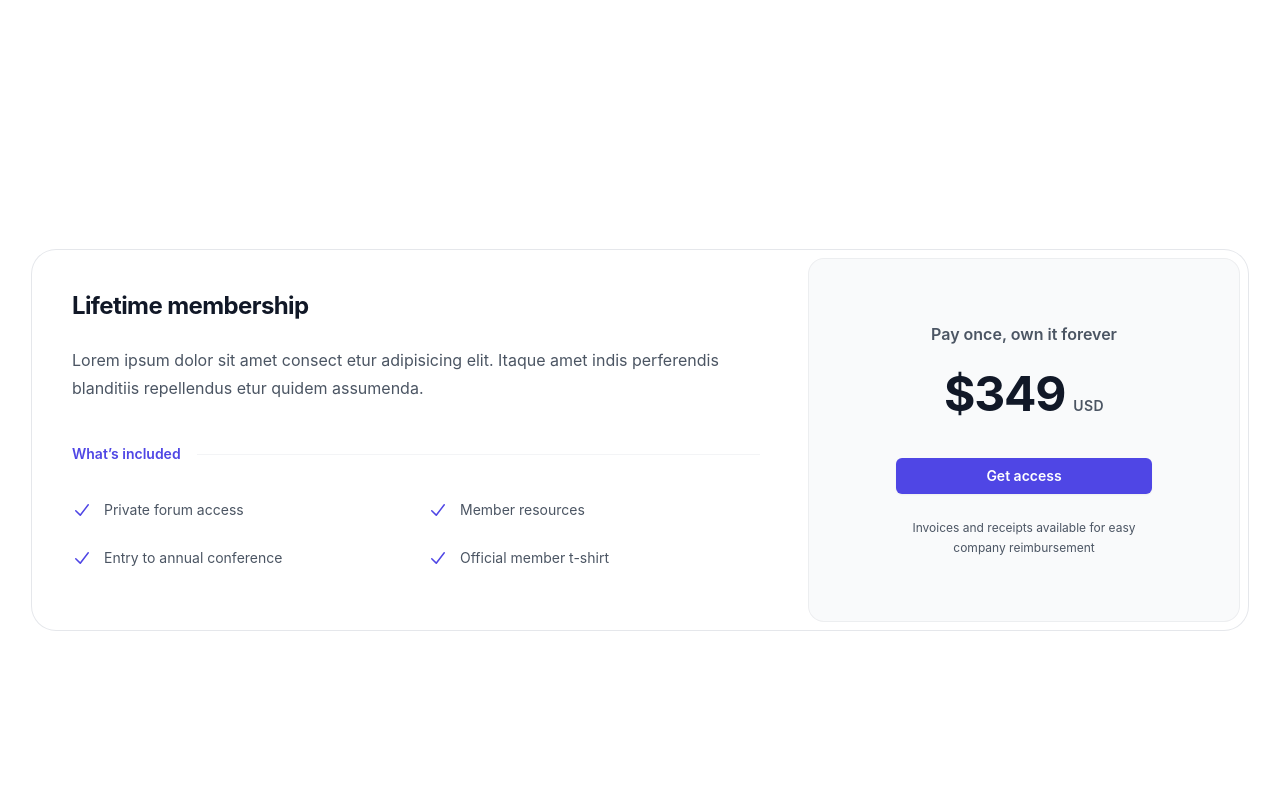
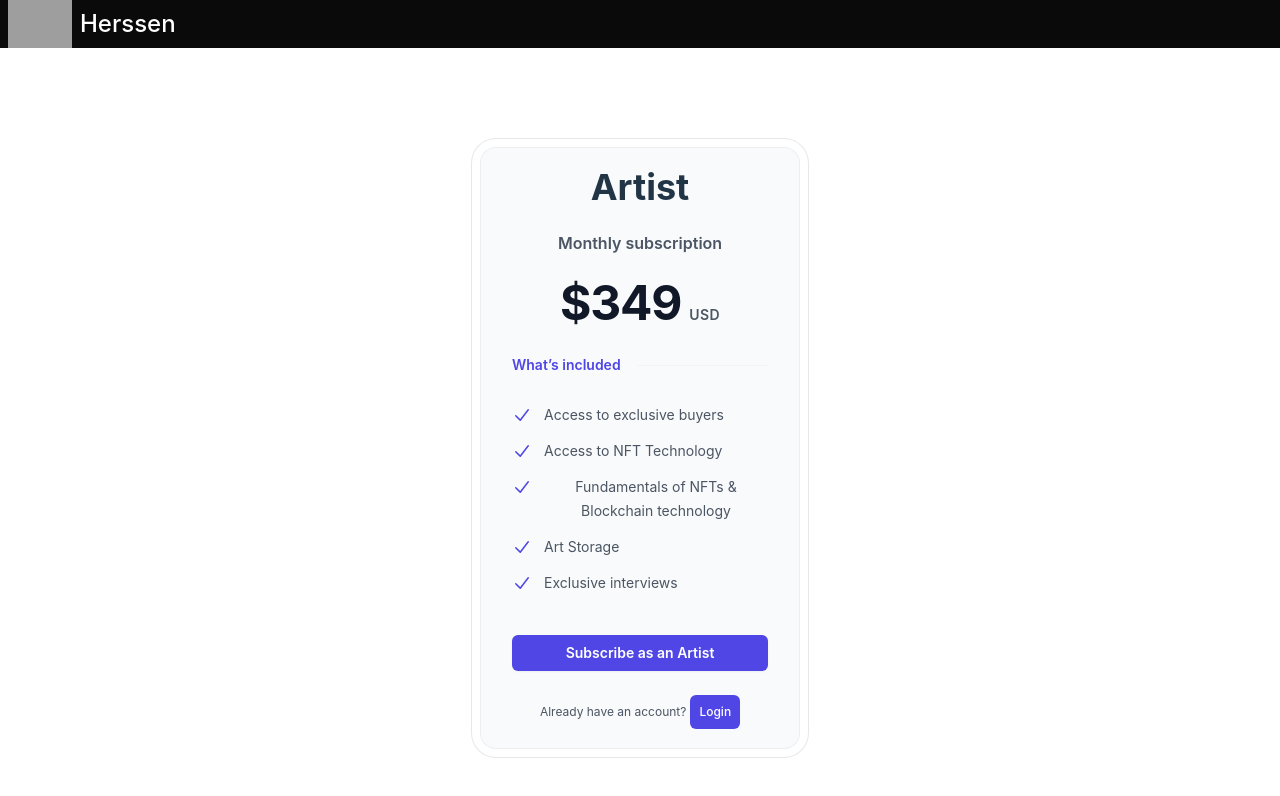
Before and after one commit to SantiagoOscarVera/herssen-client, a React (Vite) app: page /artist in a window 1280 px wide. Shown: the top 796 px of the page. Built offline with nearby package versions, Linux system fonts and the light colour scheme; grey boxes are pictures that could not be loaded.

Commit message:
dejo un pricing mejorado

```diff
--- a/src/components/Artist/Pricing/PricingArtist.jsx
+++ b/src/components/Artist/Pricing/PricingArtist.jsx
@@ -1,61 +1,75 @@
 import React from 'react';
-
+import Layout from '../../Layouts/LayoutCliente';
 
 const PricingArtist = () => {
   return (
-        <div class="bg-white py-24 sm:py-32">
-  <div class="mx-auto max-w-7xl px-6 lg:px-8">
-    <div class="mx-auto mt-16 max-w-2xl rounded-3xl ring-1 ring-gray-200 sm:mt-20 lg:mx-0 lg:flex lg:max-w-none">
-      <div class="p-8 sm:p-10 lg:flex-auto">
-        <h3 class="text-2xl font-bold tracking-tight text-gray-900">Lifetime membership</h3>
-        <p class="mt-6 text-base leading-7 text-gray-600">Lorem ipsum dolor sit amet consect etur adipisicing elit. Itaque amet indis perferendis blanditiis repellendus etur quidem assumenda.</p>
-        <div class="mt-10 flex items-center gap-x-4">
-          <h4 class="flex-none text-sm font-semibold leading-6 text-indigo-600">What’s included</h4>
-          <div class="h-px flex-auto bg-gray-100"></div>
+    <div className="h-screen flex flex-col">
+      <Layout main="h-full max-w-screen-xl flex m-auto">
+        <div className="flex flex-col justify-center items-center bg-white min-h-screen w-full mx-auto">
+          <div className="max-w-7xl px-6 lg:px-8 ">
+            <div className="mx-auto mt-16 max-w-2xl rounded-3xl ring-1 ring-gray-200 sm:mt-10 sm:mb-10 lg:mx-0 lg:flex lg:max-w-none">
+              <div className="-mt-2 p-2 lg:mt-0 lg:w-full lg:max-w-md lg:flex-shrink-0">
+                <div className="rounded-2xl bg-gray-50 py-10 text-center ring-1 ring-inset ring-gray-900/5 flex flex-col justify-center py-5">
+                  <div className="mx-auto max-w-xs px-8">
+                  <h1 className="text-4xl font-bold mb-6">Artist</h1>
+                    <p className="text-base font-semibold text-gray-600">Monthly subscription</p>
+                    <p className="mt-6 flex items-baseline justify-center gap-x-2">
+                      <span className="text-5xl font-bold tracking-tight text-gray-900">$349</span>
+                      <span className="text-sm font-semibold leading-6 tracking-wide text-gray-600">USD</span>
+                    </p>
+                    <div className=" ">
+                      <div className="mt-8 flex items-center gap-x-4">
+                        <h4 className="flex-none text-sm font-semibold leading-3 text-indigo-600">What’s included</h4>
+                        <div className="h-px flex-auto bg-gray-100"></div>
                       </div>
-        <ul role="list" class="mt-8 grid grid-cols-1 gap-4 text-sm leading-6 text-gray-600 sm:grid-cols-2 sm:gap-6">
-          <li class="flex gap-x-3">
-            <svg class="h-6 w-5 flex-none text-indigo-600" viewBox="0 0 20 20" fill="currentColor" aria-hidden="true">
-              <path fill-rule="evenodd" d="M16.704 4.153a.75.75 0 01.143 1.052l-8 10.5a.75.75 0 01-1.127.075l-4.5-4.5a.75.75 0 011.06-1.06l3.894 3.893 7.48-9.817a.75.75 0 011.05-.143z" clip-rule="evenodd" />
+                      <ul role="list" className="mt-8 grid grid-cols-1 gap-4 text-sm leading-6 text-gray-600 sm:grid-cols-1 sm:gap-3">
+                        <li className="flex gap-x-3">
+                          <svg className="h-6 w-5 flex-none text-indigo-600" viewBox="0 0 20 20" fill="currentColor" aria-hidden="true">
+                            <path fillRule="evenodd" d="M16.704 4.153a.75.75 0 01.143 1.052l-8 10.5a.75.75 0 01-1.127.075l-4.5-4.5a.75.75 0 011.06-1.06l3.894 3.893 7.48-9.817a.75.75 0 011.05-.143z" clipRule="evenodd" />
                           </svg>
-            Private forum access
+                          Access to exclusive buyers
                         </li>
-          <li class="flex gap-x-3">
-            <svg class="h-6 w-5 flex-none text-indigo-600" viewBox="0 0 20 20" fill="currentColor" aria-hidden="true">
-              <path fill-rule="evenodd" d="M16.704 4.153a.75.75 0 01.143 1.052l-8 10.5a.75.75 0 01-1.127.075l-4.5-4.5a.75.75 0 011.06-1.06l3.894 3.893 7.48-9.817a.75.75 0 011.05-.143z" clip-rule="evenodd" />
+                        <li className="flex gap-x-3">
+                          <svg className="h-6 w-5 flex-none text-indigo-600" viewBox="0 0 20 20" fill="currentColor" aria-hidden="true">
+                            <path fillRule="evenodd" d="M16.704 4.153a.75.75 0 01.143 1.052l-8 10.5a.75.75 0 01-1.127.075l-4.5-4.5a.75.75 0 011.06-1.06l3.894 3.893 7.48-9.817a.75.75 0 011.05-.143z" clipRule="evenodd" />
                           </svg>
-            Member resources
+                          Access to NFT Technology
                         </li>
-          <li class="flex gap-x-3">
-            <svg class="h-6 w-5 flex-none text-indigo-600" viewBox="0 0 20 20" fill="currentColor" aria-hidden="true">
-              <path fill-rule="evenodd" d="M16.704 4.153a.75.75 0 01.143 1.052l-8 10.5a.75.75 0 01-1.127.075l-4.5-4.5a.75.75 0 011.06-1.06l3.894 3.893 7.48-9.817a.75.75 0 011.05-.143z" clip-rule="evenodd" />
+                        <li className="flex gap-x-3">
+                          <svg className="h-6 w-5 flex-none text-indigo-600" viewBox="0 0 20 20" fill="currentColor" aria-hidden="true">
+                            <path fillRule="evenodd" d="M16.704 4.153a.75.75 0 01.143 1.052l-8 10.5a.75.75 0 01-1.127.075l-4.5-4.5a.75.75 0 011.06-1.06l3.894 3.893 7.48-9.817a.75.75 0 011.05-.143z" clipRule="evenodd" />
                           </svg>
-            Entry to annual conference
+                          Fundamentals of NFTs & Blockchain technology
                         </li>
-          <li class="flex gap-x-3">
-            <svg class="h-6 w-5 flex-none text-indigo-600" viewBox="0 0 20 20" fill="currentColor" aria-hidden="true">
-              <path fill-rule="evenodd" d="M16.704 4.153a.75.75 0 01.143 1.052l-8 10.5a.75.75 0 01-1.127.075l-4.5-4.5a.75.75 0 011.06-1.06l3.894 3.893 7.48-9.817a.75.75 0 011.05-.143z" clip-rule="evenodd" />
+                        <li className="flex gap-x-3">
+                          <svg className="h-6 w-5 flex-none text-indigo-600" viewBox="0 0 20 20" fill="currentColor" aria-hidden="true">
+                            <path fillRule="evenodd" d="M16.704 4.153a.75.75 0 01.143 1.052l-8 10.5a.75.75 0 01-1.127.075l-4.5-4.5a.75.75 0 011.06-1.06l3.894 3.893 7.48-9.817a.75.75 0 011.05-.143z" clipRule="evenodd" />
                           </svg>
-            Official member t-shirt
+                          Art Storage
+                        </li>
+                        <li className="flex gap-x-3">
+                          <svg className="h-6 w-5 flex-none text-indigo-600" viewBox="0 0 20 20" fill="currentColor" aria-hidden="true">
+                            <path fillRule="evenodd" d="M16.704 4.153a.75.75 0 01.143 1.052l-8 10.5a.75.75 0 01-1.127.075l-4.5-4.5a.75.75 0 011.06-1.06l3.894 3.893 7.48-9.817a.75.75 0 011.05-.143z" clipRule="evenodd" />
+                          </svg>
+                          Exclusive interviews
                         </li>
                       </ul>
                     </div>
-      <div class="-mt-2 p-2 lg:mt-0 lg:w-full lg:max-w-md lg:flex-shrink-0">
-        <div class="rounded-2xl bg-gray-50 py-10 text-center ring-1 ring-inset ring-gray-900/5 lg:flex lg:flex-col lg:justify-center lg:py-16">
-          <div class="mx-auto max-w-xs px-8">
-            <p class="text-base font-semibold text-gray-600">Pay once, own it forever</p>
-            <p class="mt-6 flex items-baseline justify-center gap-x-2">
-              <span class="text-5xl font-bold tracking-tight text-gray-900">$349</span>
-              <span class="text-sm font-semibold leading-6 tracking-wide text-gray-600">USD</span>
+                    <a href="#" className="mt-10 block w-full rounded-md bg-indigo-600 hover:bg-indigo-500 hover:text-white px-3 py-2 text-center text-sm font-semibold text-white shadow-sm ">Subscribe as an Artist</a>
+                    <p className="mt-6 text-xs leading-5 text-gray-600 flex items-center justify-center gap-x-1">
+                      Already have an account?
+                      <button className="text-white bg-indigo-600 hover:bg-indigo-500 hover:text-white rounded-md px-2 py-2 text-xs font-medium">
+                        Login
+                      </button>
                     </p>
-            <a href="#" class="mt-10 block w-full rounded-md bg-indigo-600 px-3 py-2 text-center text-sm font-semibold text-white shadow-sm hover:bg-indigo-500 focus-visible:outline focus-visible:outline-2 focus-visible:outline-offset-2 focus-visible:outline-indigo-600">Get access</a>
-            <p class="mt-6 text-xs leading-5 text-gray-600">Invoices and receipts available for easy company reimbursement</p>
                   </div>
                 </div>
               </div>
             </div>
           </div>
         </div>
+      </Layout>
+    </div>
   );
 };
 
```
Also changed, not shown: src/components/Home/Home.jsx (indentation only). Lines whose indentation alone changed are shown as unchanged.
